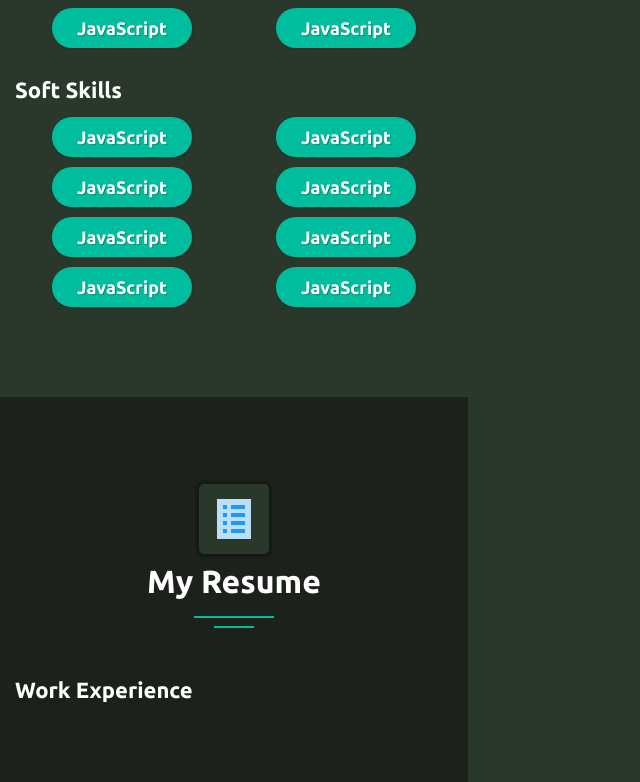
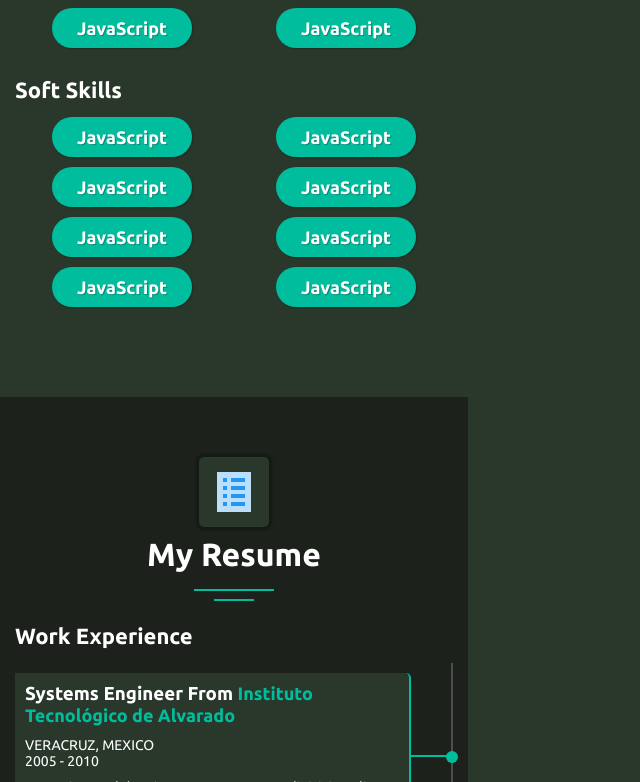
Before and after one commit to agonzalezf87/agonzalezf87.dev, a React (Vite) app: page / in a window 1280 px wide. Shown: the part 2018-2800 px from the top of the page, without its empty margins (0-640 px from the left). Built offline with nearby package versions, Linux system fonts and the light colour scheme.

Commit message:
Completed layout for Resume section.

```diff
--- /dev/null
+++ b/src/components/Resume/ResItemCard.jsx
@@ -0,0 +1,16 @@
+import '../../styles/ResItemCard.component.css'
+
+const ResItemCard = () => {
+  return (
+    <div className="ResItemCard">
+      <div className="ResItemCard__title"><h3>Systems Engineer From <span>Instituto Tecnológico de Alvarado</span></h3></div>
+      <div className="ResItemCard__location"><p>Veracruz, Mexico</p></div>
+      <div className="ResItemCard__dates"><p>2005 - 2010</p></div>
+      <div className="ResItemCard__text">
+        <p>Lorem ipsum dolor sit amet consectetur adipisicing elit. Non omnis eos expedita sequi facere rerum aliquam reiciendis?</p>
+      </div>
+    </div>
+  )
+}
+
+export { ResItemCard }
--- a/src/components/Resume/index.jsx
+++ b/src/components/Resume/index.jsx
@@ -1,6 +1,7 @@
 import { useContext } from 'react'
 import { SectionTitle } from '../SectionTitle'
 import { SiteContext } from '../../context/SiteContext'
+import { ResItemCard } from './ResItemCard'
 import '../../styles/Resume.component.css'
 
 const Resume = () => {
@@ -16,10 +17,18 @@ const Resume = () => {
         <div className="section__row__title">
           <h2>{language === 'es' ? 'Experiencia Laboral' : 'Work Experience'}</h2>
         </div>
+        <div className="Resume__wrapper">
+          <ResItemCard />
+          <ResItemCard />
+        </div>
       </div>
       <div className="section__row">
         <div className="section__row__title">
           <h2>{language === 'es' ? 'Educación' : 'Education'}</h2>
+        </div>
+        <div className="Resume__wrapper--right">
+          <ResItemCard />
+          <ResItemCard />
         </div>
       </div>
     </section>
--- a/src/styles/Header.component.css
+++ b/src/styles/Header.component.css
@@ -5,6 +5,7 @@
   height: 62px;
   left: 0px;
   top: 0px;
+  z-index: 99;
   padding: 0 15px;
   background-color: var(--dark-color-2);
   color: var(--brand-color);
--- /dev/null
+++ b/src/styles/ResItemCard.component.css
@@ -0,0 +1,77 @@
+.ResItemCard {
+  position: relative;
+  width: calc(100% - 40px);
+  max-height: 330px;
+  border-right: 2px solid var(--brand-color);
+  padding: 10px;
+  background-color: var(--dark-color-2);
+  border-radius: 0 5px 5px 0;
+  z-index: 97;
+}
+
+.ResItemCard:not(div:last-child) {
+  margin-bottom: 15px;
+}
+
+.ResItemCard::before {
+  content: '';
+  display: inline-block;
+  position: absolute;
+  top: 50%;
+  right: -38px;
+  width: 35px;
+  border: 1px solid var(--brand-color);
+  z-index: 98;
+}
+
+.ResItemCard::after {
+  content: '';
+  display: inline-block;
+  position: absolute;
+  top: 47.5%;
+  width: 12px;
+  height: 12px;
+  right: -49px;
+  background-color: var(--brand-color);
+  border-radius: 10px;
+  z-index: 96;
+}
+
+.Resume__wrapper--right .ResItemCard {
+  border-right: none;
+  border-left: 2px solid var(--brand-color);
+  border-radius: 5px  0 0 5px;
+}
+
+.Resume__wrapper--right .ResItemCard::before {
+  left: -38px;
+}
+
+.Resume__wrapper--right .ResItemCard::after {
+  left: -49px;
+}
+
+.ResItemCard__title {
+  margin-bottom: 10px;
+}
+
+.ResItemCard__title span {
+  font-size: 1.8rem;
+  color: var(--brand-color);
+}
+
+.ResItemCard__location, .ResItemCard__dates, .ResItemCard__text {
+  font-size: 1.4rem;
+}
+
+.ResItemCard__location {
+  text-transform: uppercase;
+}
+
+.ResItemCard__dates {
+  margin-bottom: 10px;
+}
+
+.ResItemCard__text {
+  white-space: break-spaces;
+}
--- a/src/styles/Resume.component.css
+++ b/src/styles/Resume.component.css
@@ -1,3 +1,19 @@
 .Resume {
   background-color: var(--dark-color-1);
 }
+
+.Resume__wrapper {
+  display: flex;
+  flex-wrap: wrap;
+  width: 100%;
+  border-right: 2px solid var(--gray-color);
+  padding: 10px 0;
+}
+
+.Resume__wrapper--right{
+  display: flex;
+  flex-wrap: wrap;
+  border-left: 2px solid var(--gray-color);
+  flex-direction: row-reverse;
+  padding: 10px 0;
+}
```
